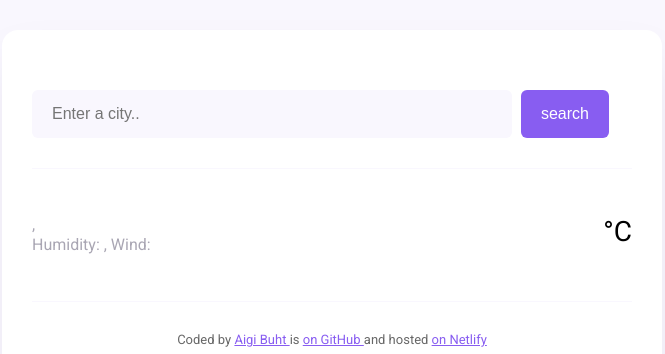
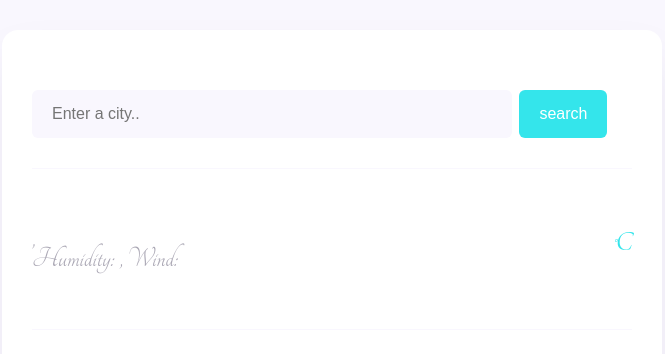
Before and after one commit to aigib/forecast, a plain HTML site: page index.html in a window 1280 px wide. Shown: the top 354 px of the page, without its empty margins (308-973 px from the left). Drawn offline with nearby package versions, Linux system fonts and the light colour scheme; no server answers.

Commit message:
changed font family, search city, font sizes and color

```diff
--- a/index.html
+++ b/index.html
@@ -5,14 +5,17 @@
     <meta name="viewport" content="width=device-width, initial-scale=1.0" />
     <link rel="preconnect" href="https://fonts.googleapis.com" />
     <link rel="preconnect" href="https://fonts.gstatic.com" crossorigin />
+    <link href="<link" rel="preconnect" href="https://fonts.googleapis.com" />
+    <link rel="preconnect" href="https://fonts.gstatic.com" crossorigin />
     <link
-      href="https://fonts.googleapis.com/css2?family=Roboto:ital,wght@0,100;0,300;0,400;0,500;0,700;0,900;1,100;1,300;1,400;1,500;1,700;1,900&display=swap"
+      href="https://fonts.googleapis.com/css2?family=Inter:ital,opsz,wght@0,14..32,100..900;1,14..32,100..900&family=Kanit:ital,wght@0,100;0,200;0,300;0,400;0,500;0,600;0,700;0,800;0,900;1,100;1,200;1,300;1,400;1,500;1,600;1,700;1,800;1,900&family=Oxanium&family=Poppins:ital,wght@0,100;0,200;0,300;0,400;0,500;0,600;0,700;0,800;0,900;1,100;1,200;1,300;1,400;1,500;1,600;1,700;1,800;1,900&family=Roboto:ital,wght@0,100;0,300;0,400;0,500;0,700;0,900;1,100;1,300;1,400;1,500;1,700;1,900&family=Tangerine:wght@400;700&display=swap"
       rel="stylesheet"
     />
+
     <link rel="stylesheet" href="src/style.css" />
     <script src="https://cdn.jsdelivr.net/npm/axios@1.6.7/dist/axios.min.js"></script>
 
-    <title>Document</title>
+    <title>Weather App</title>
   </head>
   <body>
     <div class="weather-app">
--- a/src/index.js
+++ b/src/index.js
@@ -53,4 +53,4 @@ function handleSearchSubmit(event) {
 let searchFormElement = document.querySelector("#search-form");
 searchFormElement.addEventListener("submit", handleSearchSubmit);
 
-searchCity("Paris");
+searchCity("London");
--- a/src/style.css
+++ b/src/style.css
@@ -1,10 +1,10 @@
 body {
   background-color: #f9f7fe;
 
-  font-family: "Roboto", sans-serif;
+  font-family: "Tangerine", cursive;
 }
 a {
-  color: #885df1;
+  color: #34e5eb;
 }
 .weather-app {
   background: white;
@@ -27,7 +27,7 @@ header {
   font-size: 16px;
 }
 .search-form-button {
-  background: #885df1;
+  background: #34e5eb;
   padding: 15px 20px;
   border: none;
   border-radius: 6px;
@@ -47,12 +47,13 @@ main {
   justify-content: space-between;
 }
 .weather-app-city {
+  color: #34e5eb;
   margin: 0;
-  font-size: 38px;
+  font-size: 60px;
   line-height: 48px;
 }
 .weather-app-details {
-  font-size: 16px;
+  font-size: 30px;
   line-height: 20px;
   color: rgba(39, 33, 66, 0.4);
 }
@@ -61,7 +62,8 @@ main {
   color: #f65282;
 }
 .weather-app-temperature {
-  font-size: 88px;
+  color: #34e5eb;
+  font-size: 90px;
   font-weight: bold;
 }
 .weather-app-icon {
@@ -69,14 +71,16 @@ main {
   height: 88px;
 }
 .weather-app-unit {
+  color: #34e5eb;
   font-size: 28px;
-  margin-top: 16px;
+  margin-top: 30px;
+  font-weight: bold;
 }
 
 footer {
   border-top: 1px solid #f9f7fe;
   padding: 30px 0;
   text-align: center;
-  font-size: 13px;
+  font-size: 25px;
   color: rgba(0, 0, 0, 0.6);
 }
```
